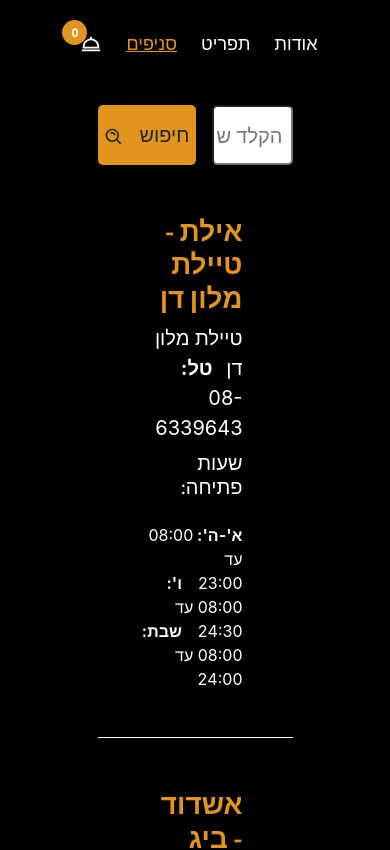
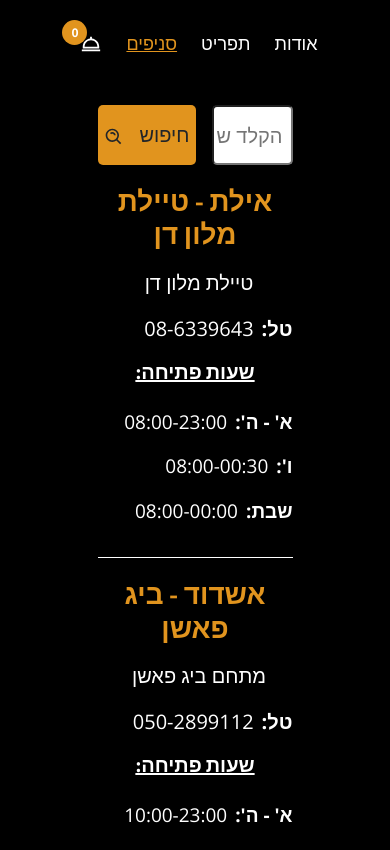
Before and after one commit to AyalaKedem/Project3, a React (Create React App) app: page /branches in a window 390 px wide. Shown: the top 850 px of the page. Built offline with nearby package versions, Linux system fonts and the light colour scheme.

Commit message:
responsiveness for branches

```diff
--- a/src/api/branchesArr.ts
+++ b/src/api/branchesArr.ts
@@ -6,9 +6,9 @@
     street: "קניון עזריאלי, קומה 2",
     tel: "03-6094770",
     opening: {
-      all: "8:00 - 22:00",
-      fri: "08:30 - 14:00",
-      sut: "שעה לאחר צאת שבת - 23:00",
+      all: "8:00-22:00",
+      fri: "08:30-14:00",
+      sut: "שעה לאחר צאת שבת-23:00",
     },
     events: "אירועים עד 50 אנשים",
   },
@@ -17,8 +17,8 @@
     street: "יורדי הסירה 1",
     tel: "03-5440054",
     opening: {
-      all: "א' -ה': 8:30 - 24:00",
-      fri: "8:30 - 14:00",
+      all: "8:30-24:00",
+      fri: "8:30-14:00",
       sut: "שעה אחרי צאת שבת עד 24:00",
     },
     events: "אולם אירועים עד 80 מקומות",
@@ -28,19 +28,19 @@
     street: "דיזנגוף סנטר קומה 3",
     tel: "052-7595501",
     opening: {
-      all: "09:00 - 20:00",
-      fri: "08:30 - 15:00",
+      all: "09:00-20:00",
+      fri: "08:30-15:00",
       sut: "סגור",
     },
     events: "",
   },
   {
     city: "הרצליה - מרינה הרצליה",
-    street: "כתובת: יורדי הים 1 הרצליה פיתוח",
+    street: "יורדי הים 1 הרצליה פיתוח",
     tel: "טלפון: 09-9560404",
     opening: {
-      all: "09:00 - 23:00",
-      fri: "09:00 - 14:30",
+      all: "09:00-23:00",
+      fri: "09:00-14:30",
       sut: "שעה לאחר צאת השבת - 24:00",
     },
     events: "",
@@ -50,8 +50,8 @@
     street: "מתחם ביג פאשן",
     tel: "050-2899112",
     opening: {
-      all: "10:00 - 23:00",
-      fri: "09:00 - 14:00",
+      all: "10:00-23:00",
+      fri: "09:00-14:00",
       sut: "שעה לאחר יציאת השבת - 23:00",
     },
     events: "",
@@ -72,9 +72,9 @@
     street: "דרך שמחה גולן",
     tel: "04-8120155",
     opening: {
-      all: "08:00 - אחרון הלקוחות",
-      fri: "08:00 - כשעה לפני כניסת שבת",
-      sut: "18:00 - אחרון הלקוחות",
+      all: "08:00-00:00",
+      fri: "08:00-כשעה לפני כניסת שבת",
+      sut: "18:00-00:00",
     },
     events: "",
   },
@@ -83,9 +83,9 @@
     street: "ההסתדרות 55",
     tel: "04-8811600",
     opening: {
-      all: "08:00 עד 23:00",
-      fri: "08:00 עד 24:30",
-      sut: "08:00 עד 24:00",
+      all: "08:00-23:00",
+      fri: "08:00-24:30",
+      sut: "08:00-24:00",
     },
     events: "",
   },
@@ -94,9 +94,9 @@
     street: "רב אלוף דוד אלעזר 10",
     tel: "053-3241759",
     opening: {
-        all: "08:00 עד 23:00",
-        fri: "08:00 עד 24:30",
-        sut: "08:00 עד 24:30",
+        all: "08:00-23:00",
+        fri: "08:00-24:30",
+        sut: "08:00-24:30",
       },
     events: "",
   },
@@ -105,16 +105,16 @@
     street: "טיילת מלון דן",
     tel: "08-6339643",
     opening: {
-        all: "08:00 עד 23:00",
-        fri: "08:00 עד 24:30",
-        sut: "08:00 עד 24:00",
+        all: "08:00-23:00",
+        fri: "08:00-00:30",
+        sut: "08:00-00:00",
       },
     events: "",
   },
   {
     city: "נהריה - קפה GO",
-    street: "כתובת: המרכז הרפואי לגליל",
-    tel: "טלפון: 04-9522788",
+    street: "המרכז הרפואי לגליל",
+    tel: "04-9522788",
     opening: {
       all: "24 שעות",
       fri: "עד שעתיים לפני כניסת שבת",
--- a/src/components/branch/Branch.module.scss
+++ b/src/components/branch/Branch.module.scss
@@ -1,7 +1,9 @@
 @import '../../themed-bootstrap.scss';
 
 .branch {
-    padding: 30px 50px;
+    @media (min-width:576px) {
+        padding: 30px 50px;
+    }
     margin-top: 20px;
     // background-color: $orange;
     border-bottom: 1px groove #fff;
--- a/src/components/branch/Branch.tsx
+++ b/src/components/branch/Branch.tsx
@@ -3,20 +3,28 @@
 
 const Branch = ({ city, street, tel, opening, events }: BranchProp) => {
   return (
-    <div className={`${css.branch} text-end`}>
+    <div className={`${css.branch} text-sm-end`}>
       <h3 className={`${css.orange} display-6`}>{city}</h3>
-      <span className={`ms-2 ${css.fz}`}>{street} </span>
-      <span className={`fw-bold ${css.fz}`}> טל: </span>
-      <span className={css.fz}>{tel}</span>
-      <div className="d-flex flex-column flex-md-row gap-3 mt-2">
-        <h5>שעות פתיחה:</h5>
-        <div className="text-end">
-          <span className="fw-bold">א'-ה': </span>
-          <span className="ms-3">{opening.all}</span>
-          <span className="fw-bold">ו': </span>
-          <span className="ms-3">{opening.fri}</span>
-          <span className="fw-bold">שבת: </span>
-          <span>{opening.sut}</span>
+      <p className={`ms-2 mt-3 ${css.fz}`}>{street} </p>
+      <div className="d-flex gap-2">
+        <p className={`fw-bold ${css.fz}`}> טל: </p>
+        <p className={css.fz}>{tel}</p>
+      </div>
+      <div className="d-flex flex-column flex-md-row gap-3">
+        <h5 className="fw-bold text-decoration-underline">שעות פתיחה:</h5>
+        <div className="text-sm-end">
+          <div className="d-flex gap-2 text-end">
+            <p className="fw-bold">א' - ה': </p>
+            <p className="ms-3">{opening.all}</p>
+          </div>
+          <div className="d-flex gap-2 text-end">
+            <p className="fw-bold">ו': </p>
+            <p className="ms-3">{opening.fri}</p>
+          </div>
+          <div className="d-flex gap-2 text-end">
+            <p className="fw-bold">שבת: </p>
+            <p>{opening.sut}</p>
+          </div>
         </div>
       </div>
       <p className="fw-bolder">{events}</p>
```
